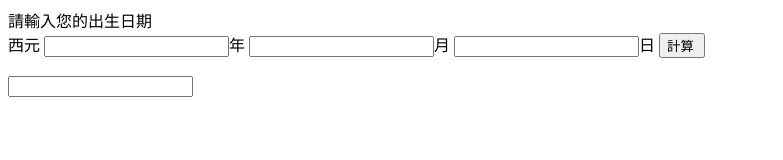
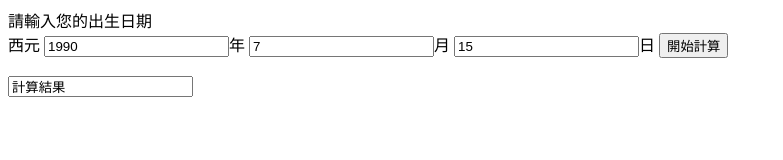
Before and after one commit to Luifee/hwnv, a plain HTML site: page agejs.html in a window 1280 px wide. Shown: the whole page, without its empty margins (0-783 px from the left). Drawn offline with Linux system fonts and the light colour scheme.

Commit message:
Lv.2_Disney_R1

```diff
--- a/agejs.html
+++ b/agejs.html
@@ -11,12 +11,12 @@
     <!-- The JavaScript Source!! http://javascript.internet.com -->
     //感謝偉大的原作者，光是修改內容就快讓我去了半條命
 
-    //定義表單中輸入之日期數值，作為運算的基礎
+    //定義表單中之欄位初始值
     function start() {
-        document.form1.day.value = "";
-        document.form1.month.value = "";
-        document.form1.year.value = "";
-        document.form1.age.value = "";
+        document.form1.day.value = "15";
+        document.form1.month.value = "7";
+        document.form1.year.value = "1990";
+        document.form1.age.value = "計算結果";
     }
     //抓取及定義目前日期
     days = new Date();
@@ -79,13 +79,13 @@
     <br>
     <FORM name="form1">
         西元
-        <INPUT type="number" name="year" value="1990">年
-        <INPUT type="number" name="month" value="7">月
-        <INPUT type="number" name="day" value="15">日
-        <INPUT type="button" name="start" onclick="run()" value="計算 ">
+        <INPUT type="number" name="year">年
+        <INPUT type="number" name="month">月
+        <INPUT type="number" name="day">日
+        <INPUT type="button" name="start" onclick="run()" value="開始計算">
         <BR>
         <BR>
-        <INPUT name=age>
+        <INPUT name="age">
     </FORM>
 </body>
 
```
